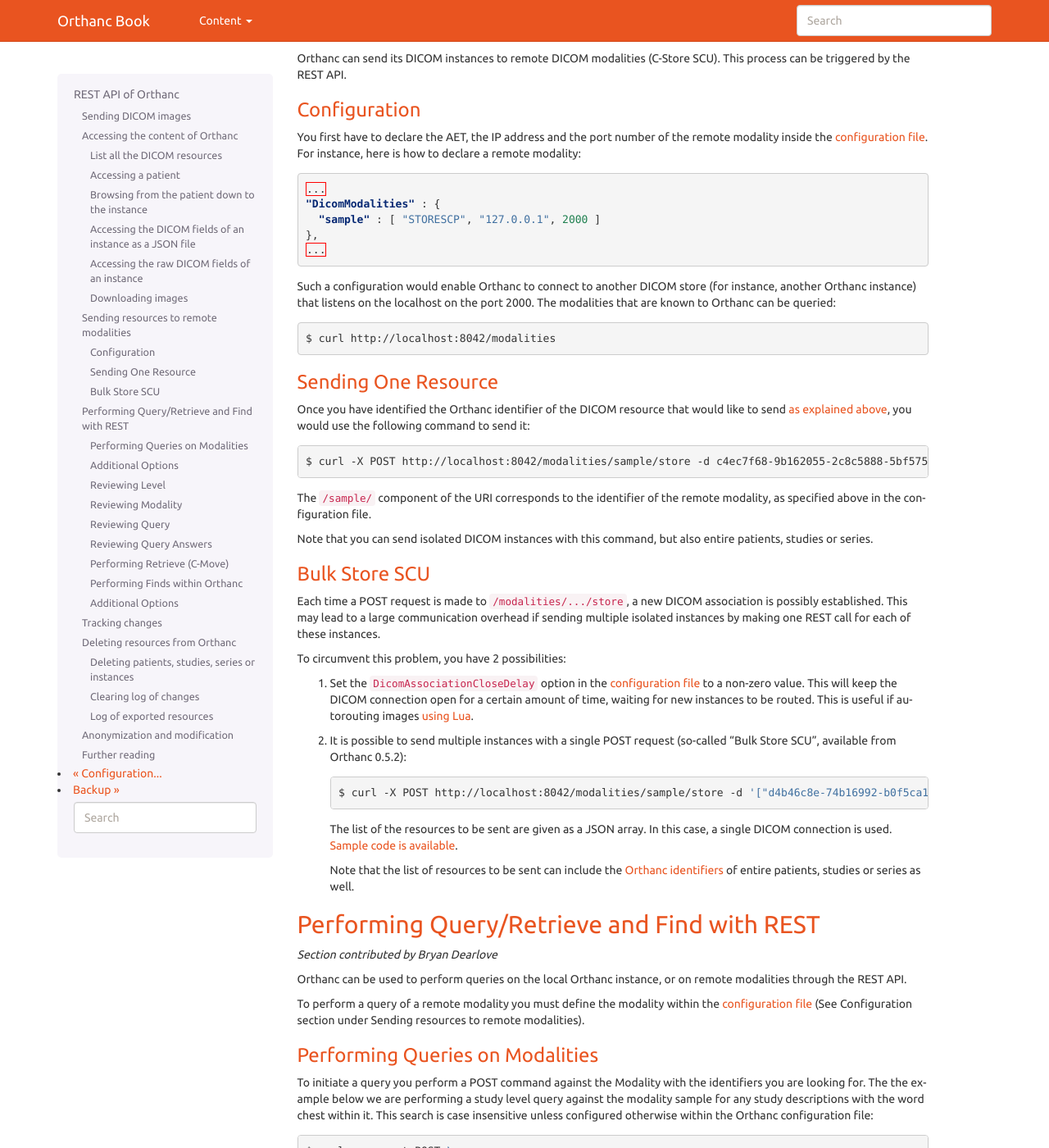
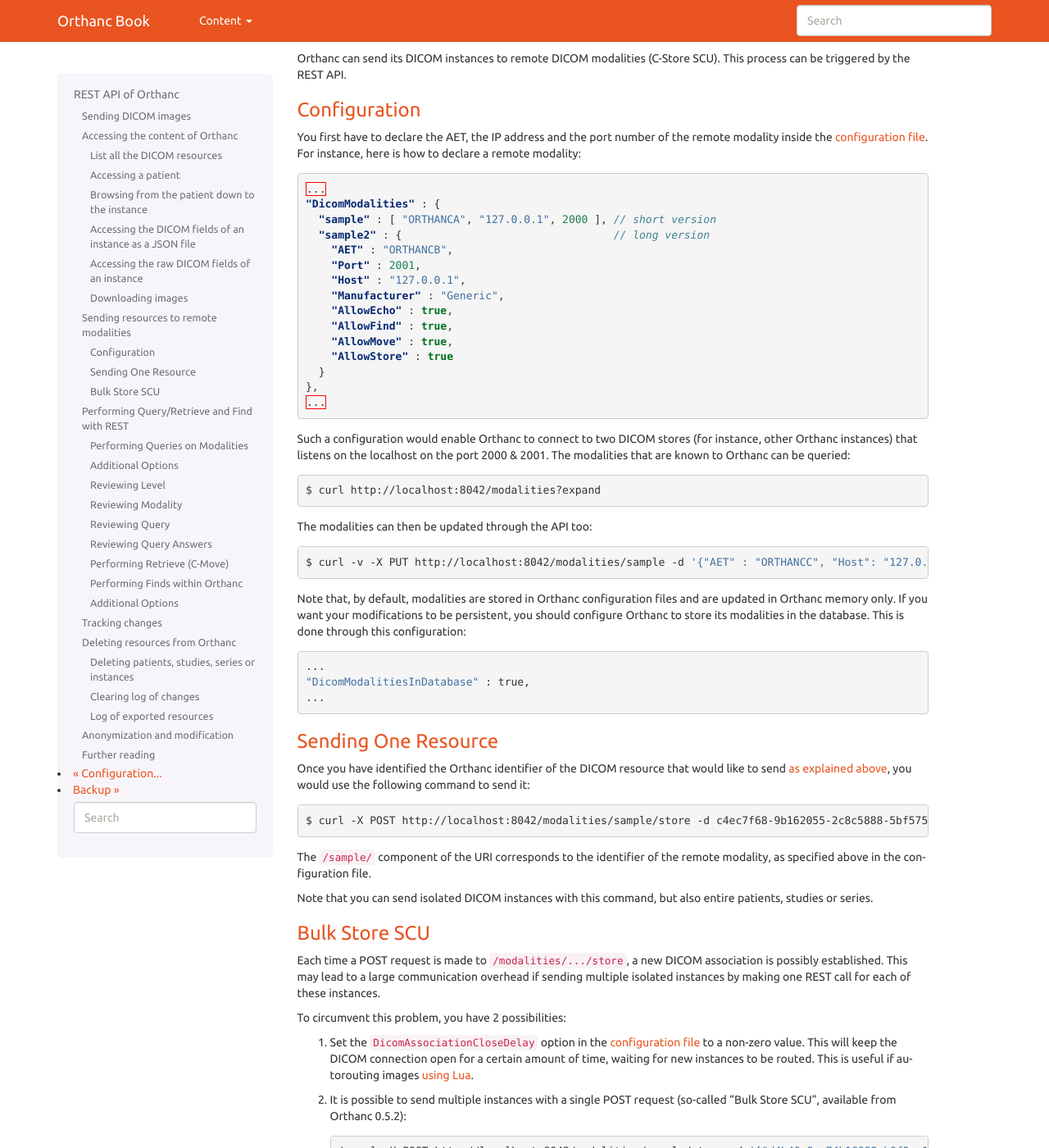
Before and after one commit to orthanc-mirrors/orthanc-book, a Sphinx documentation site: the page built from Sphinx/source/users/rest.rst, in a window 1280 px wide and 1400 px high, scrolled down 6210 px. Shown: the whole window at 82% size. Built offline with Sphinx 7.4.7, drawn with Linux system fonts in a browser that asks for light colours.

Commit message:
added modalities configuration

```diff
--- a/Sphinx/source/users/rest.rst
+++ b/Sphinx/source/users/rest.rst
@@ -390,19 +390,42 @@
 
     ...
     "DicomModalities" : {
-      "sample" : [ "STORESCP", "127.0.0.1", 2000 ]
+      "sample" : [ "ORTHANCA", "127.0.0.1", 2000 ], // short version
+      "sample2" : {                                 // long version
+        "AET" : "ORTHANCB",
+        "Port" : 2001,
+        "Host" : "127.0.0.1",
+        "Manufacturer" : "Generic",
+        "AllowEcho" : true,
+        "AllowFind" : true,
+        "AllowMove" : true,
+        "AllowStore" : true
+      }
     },
     ...
 
 .. highlight:: bash
 
-Such a configuration would enable Orthanc to connect to another DICOM
-store (for instance, another Orthanc instance) that listens on the
-localhost on the port 2000. The modalities that are known to Orthanc
+Such a configuration would enable Orthanc to connect to two DICOM
+stores (for instance, other Orthanc instances) that listens on the
+localhost on the port 2000 & 2001. The modalities that are known to Orthanc
 can be queried::
 
-    $ curl http://localhost:8042/modalities
+    $ curl http://localhost:8042/modalities?expand
 
+The modalities can then be updated through the API too::
+
+    $ curl -v -X PUT http://localhost:8042/modalities/sample -d '{"AET" : "ORTHANCC", "Host": "127.0.0.1", "Port": 2002}'
+
+
+Note that, by default, modalities are stored in Orthanc configuration files
+and are updated in Orthanc memory only.  If you want your modifications
+to be persistent, you should configure Orthanc to store its modalities
+in the database.  This is done through this configuration::
+
+    ...
+    "DicomModalitiesInDatabase" : true,
+    ...
 
 Sending One Resource
 ^^^^^^^^^^^^^^^^^^^^
```
Also changed, not shown: 1 other file.
